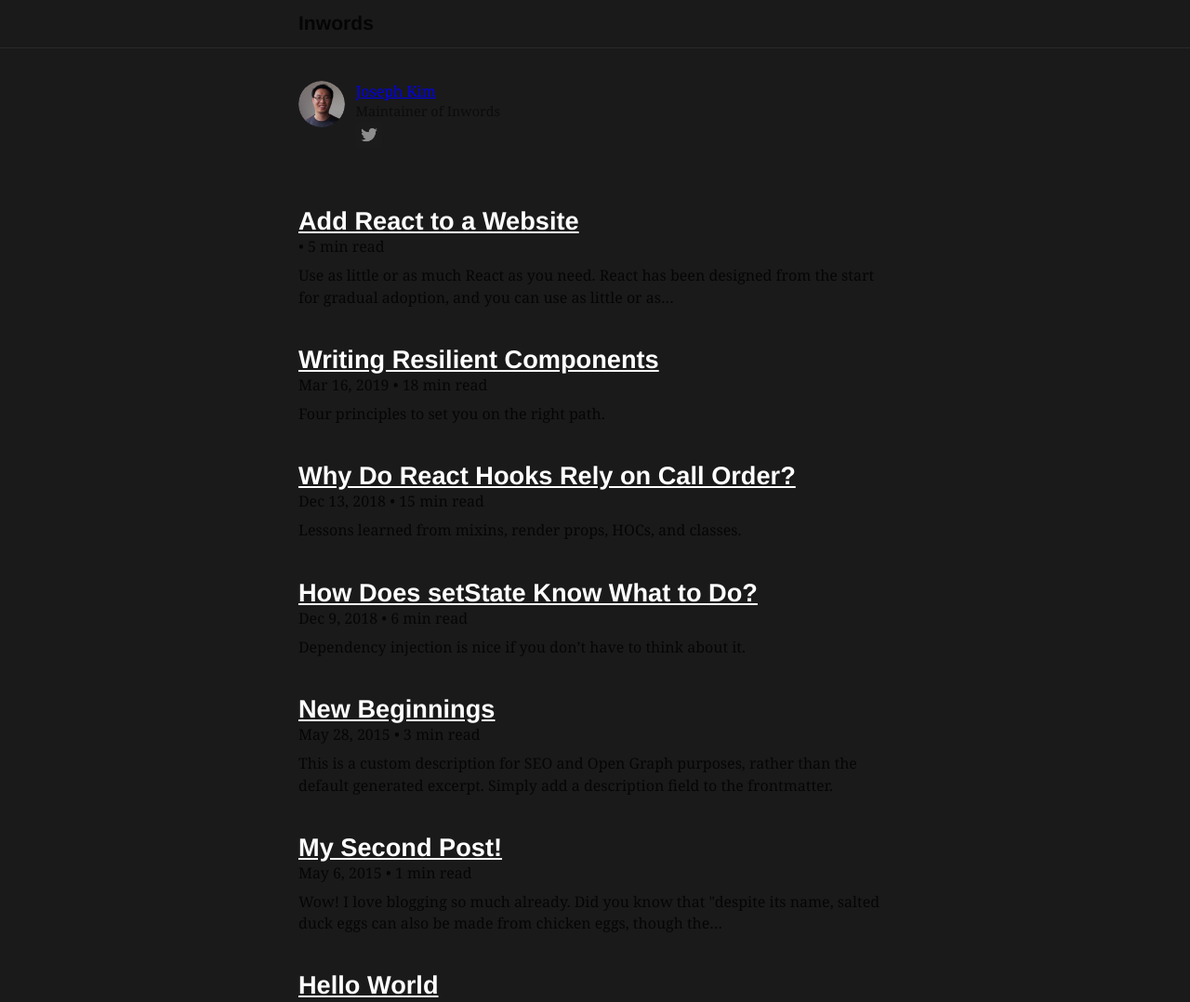
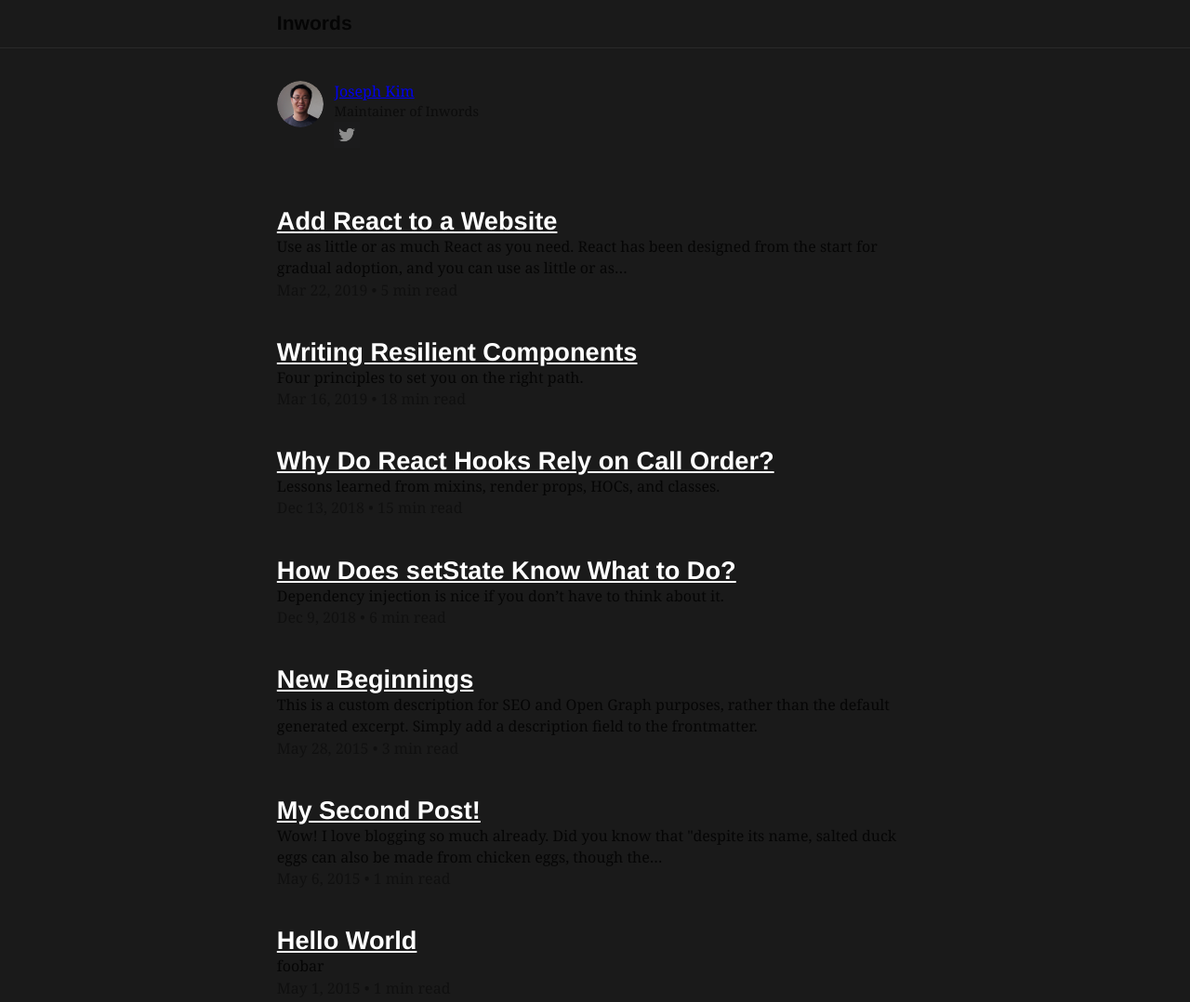
Before and after one commit to jsphkm/inwords, a Gatsby site: page / in a window 1280 px wide. Shown: the top 1078 px of the page at 93% size. Built offline with nearby package versions, Linux system fonts and the light colour scheme; Gatsby itself is replaced by a stand-in of ours; some packages are replaced by stand-ins of ours; what typography-theme-bootstrap would draw is missing.

Commit message:
Fix styles

```diff
--- a/content/blog/add-react-to-a-website/index.md
+++ b/content/blog/add-react-to-a-website/index.md
@@ -6,6 +6,7 @@ redirect_from:
   - "docs/add-react-to-an-existing-app.html"
 prev: getting-started.html
 next: create-a-new-react-app.html
+date: "2019-03-22"
 ---
 
 Use as little or as much React as you need.
--- a/src/components/layout.js
+++ b/src/components/layout.js
@@ -63,7 +63,7 @@ class Layout extends React.Component {
           marginLeft: `auto`,
           marginRight: `auto`,
           // maxWidth: rhythm(24),
-          maxWidth: rhythm(29),
+          maxWidth: rhythm(31),
           padding: `${rhythm(1.5)} ${rhythm(3 / 4)}`,
         }}
       >
@@ -86,7 +86,7 @@ class Layout extends React.Component {
           <div
             style={{
               width: '100%',
-              maxWidth: rhythm(29),
+              maxWidth: rhythm(31),
               padding: `${rhythm(1.5)} ${rhythm(3 / 4)}`,
             }}
           >
--- a/src/pages/index.js
+++ b/src/pages/index.js
@@ -42,19 +42,21 @@ class BlogIndex extends React.Component {
                   </Link>
                 </h3>
                 <p
-                  style={{
-                    fontSize: '1rem',
-                    marginBottom: '0.5rem',
-                  }}
-                >{node.frontmatter.date} • {node.timeToRead} min read</p>
-                <p
                   dangerouslySetInnerHTML={{
                     __html: node.frontmatter.description || node.excerpt,
                   }}
                   style={{
-                    marginTop: '0.2rem',
+                    // marginTop: '0.2rem',
+                    margin: '0',
                   }}
                 />
+                <p
+                  style={{
+                    fontSize: '1rem',
+                    // marginBottom: '0.5rem',
+                    opacity: '0.5',
+                  }}
+                >{node.frontmatter.date} • {node.timeToRead} min read</p>
               </div>
             )
           })}
--- a/src/utils/typography.js
+++ b/src/utils/typography.js
@@ -45,10 +45,11 @@ bootstrapTheme.overrideThemeStyles = () => {
       margin: '1.3125rem -1.3125rem 2.3125rem -1.3125rem',
       padding: '1.1rem 1.1rem',
       borderLeft: '0.25rem solid #fbc420',
-      backgroundColor: 'rgba(255,225,0, 0.1)',
+      // backgroundColor: 'rgba(225,150,0, 0.3)',
+      // backgroundColor: 'hsla(0, 0%, 30%, 0.1)',
       color: 'rgba(255,255,255,1)',
+      // boxShadow: '0px 0px 20px rgba(0,0,0,0.5)',
     },
-
   }
 }
 
```
Also changed, not shown: src/templates/blog-post.js (+7 -2 lines).
